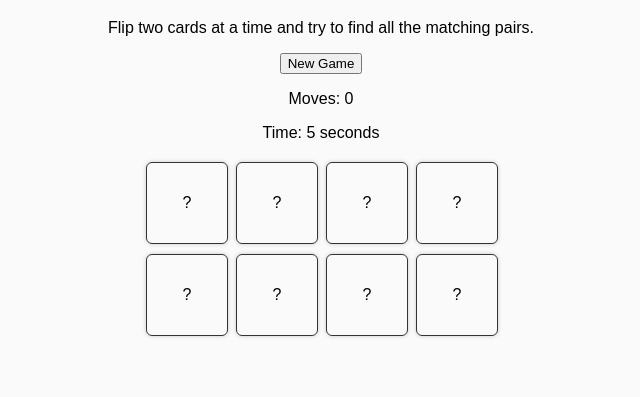
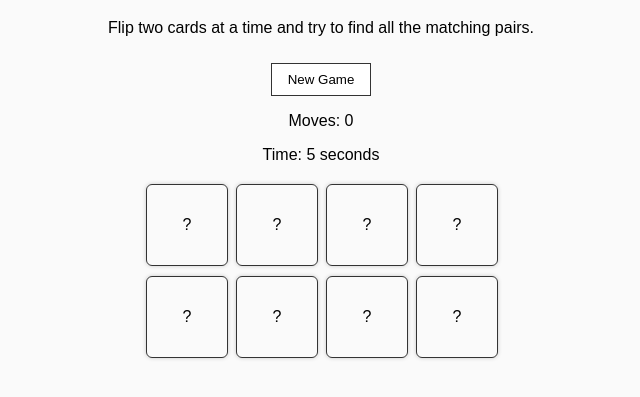
Before and after one commit to uchinerey-gift/memory-card-game, a plain HTML site: page index.html in a window 1280 px wide. Shown: the part 89-486 px from the top of the page, without its empty margins (319-959 px from the left). Drawn offline with Linux system fonts and the light colour scheme.

Commit message:
Add simple styling for stats and New Game button

```diff
--- a/style.css
+++ b/style.css
@@ -42,3 +42,17 @@ body {
     background-color: #dceeff;
     font-weight: bold;
 }
+/* Stats area spacing */
+#stats {
+    margin-top: 10px;
+    margin-bottom: 10px;
+}
+
+/* New Game button styling */
+#new-game {
+    margin-top: 10px;
+    padding: 8px 16px;
+    border: 1px solid #333;
+    background-color: #ffffff;
+    cursor: pointer;
+}
```
